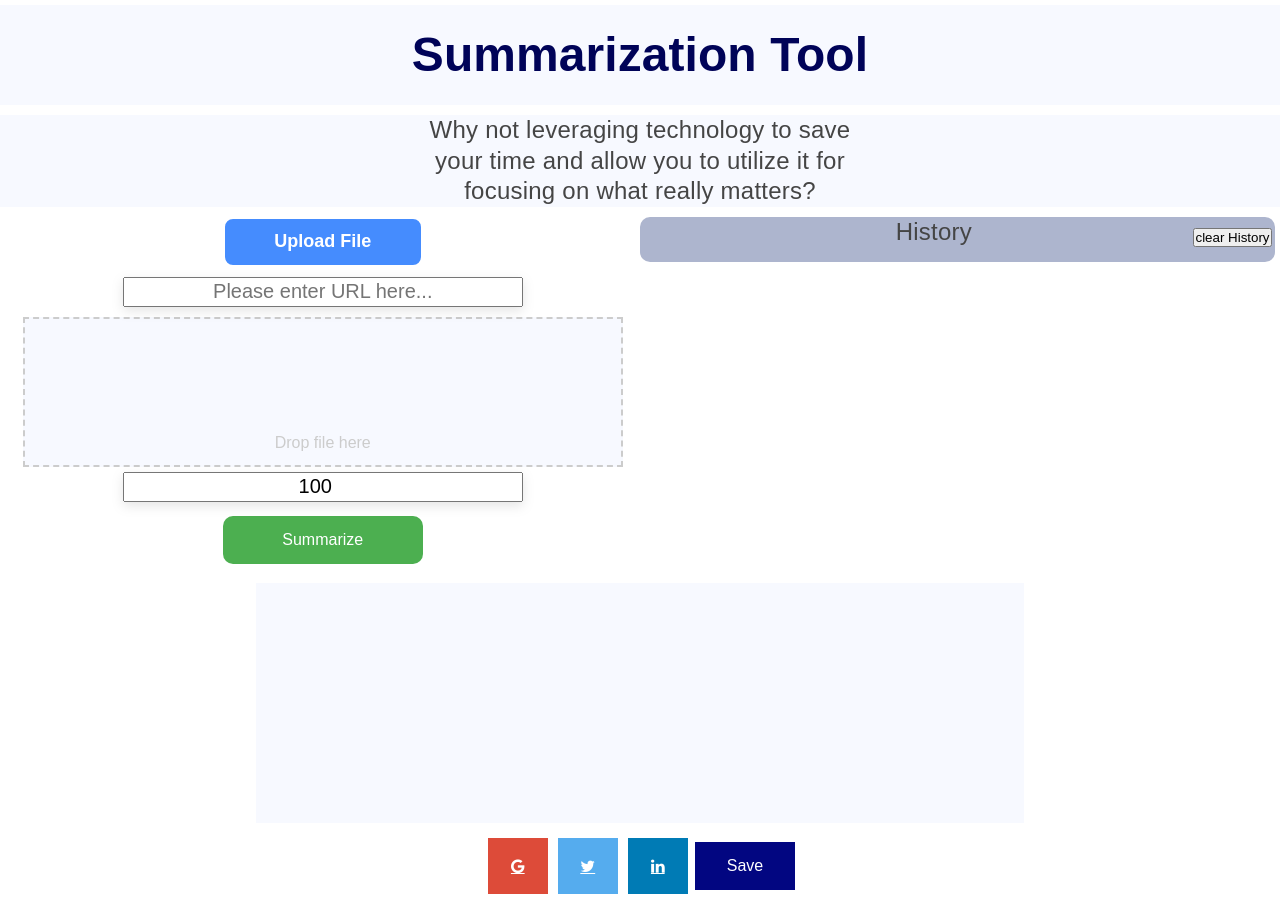
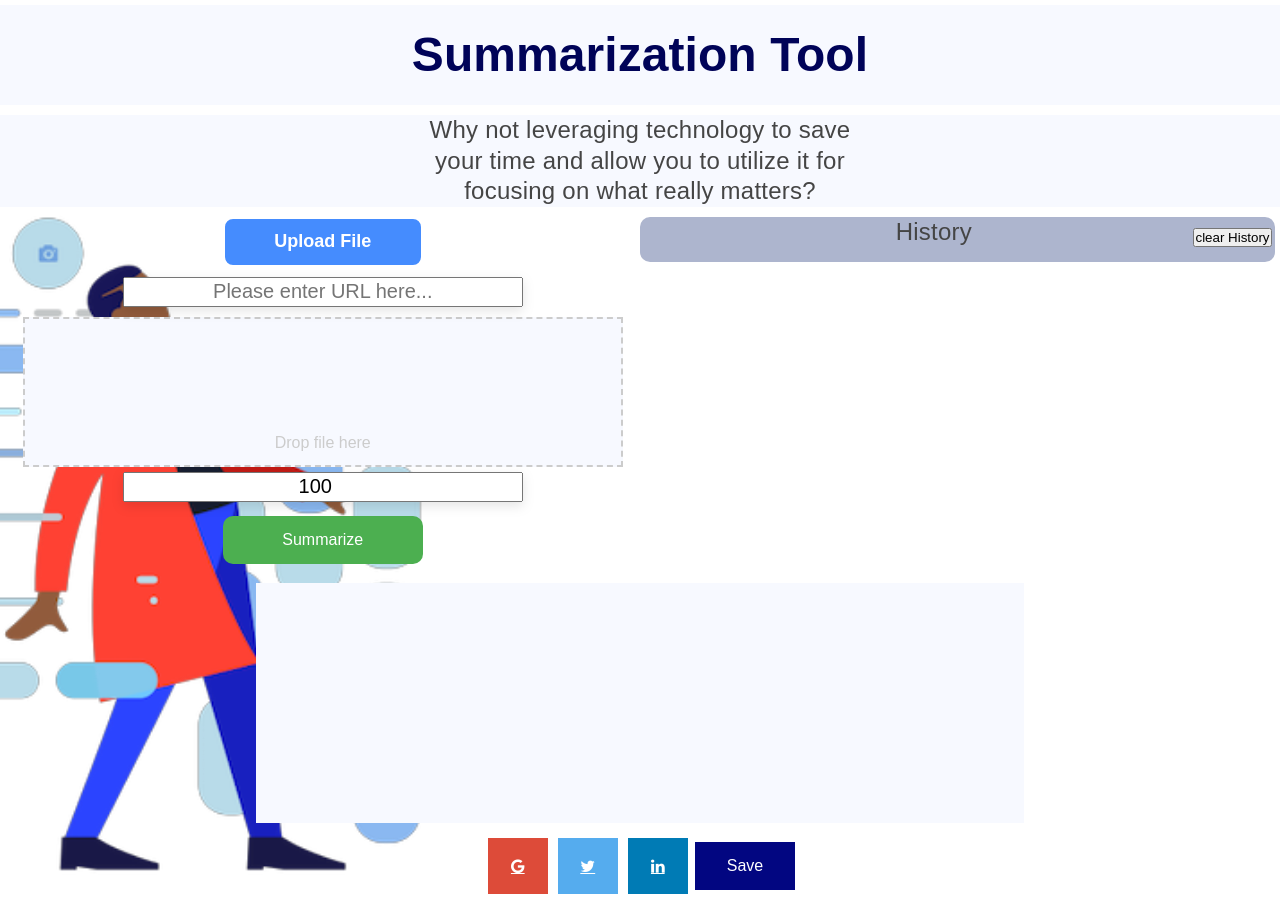
Before and after one commit to matannagar/Bard-Text-Summarization-Front, a React (Create React App) app: page / in a window 1280 px wide. Built offline with nearby package versions, Linux system fonts and the light colour scheme.

Commit message:
new image backgeround

```diff
--- a/src/index.css
+++ b/src/index.css
@@ -8,6 +8,10 @@ body {
   font-family: 'Poppins', sans-serif;
   font-size: 16px;
   line-height: 1.5;
+    background-image: url('./assets/thhinking.png');
+    background-position: left bottom;
+    background-size: 450px;
+    background-repeat: no-repeat;
 }
 
 .App, .dragndrop{
```
Also changed, not shown: src/assets/thhinking.png (added).
